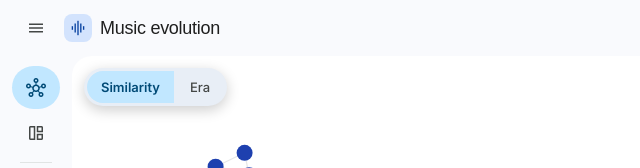
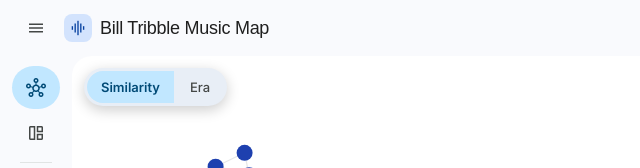
Before and after one commit to BillTribble/music-map, a plain HTML site: page index.html in a window 1280 px wide. Shown: the top 168 px of the page, 0-640 px from the left. Drawn offline with nearby package versions, Linux system fonts and the light colour scheme; a web font is replaced by a local one.

Commit message:
Rename app title to Bill Tribble Music Map

```diff
--- a/index.html
+++ b/index.html
@@ -3,7 +3,7 @@
 <head>
   <meta charset="UTF-8" />
   <meta name="viewport" content="width=device-width, initial-scale=1.0" />
-  <title>Music evolution</title>
+  <title>Bill Tribble Music Map</title>
   <script>
     (function () {
       function showBootErr(msg) {
@@ -37,7 +37,7 @@
     </button>
     <h1 class="app-title">
       <span class="app-brand-mark ms filled">graphic_eq</span>
-      <span>Music evolution</span>
+      <span>Bill Tribble Music Map</span>
     </h1>
     <div class="bar-spacer"></div>
     <div id="top-switch" class="m3-pill-tabs gm3-connected-dsp" role="group" aria-label="View mode"></div>
```
Also changed, not shown: README.md.
